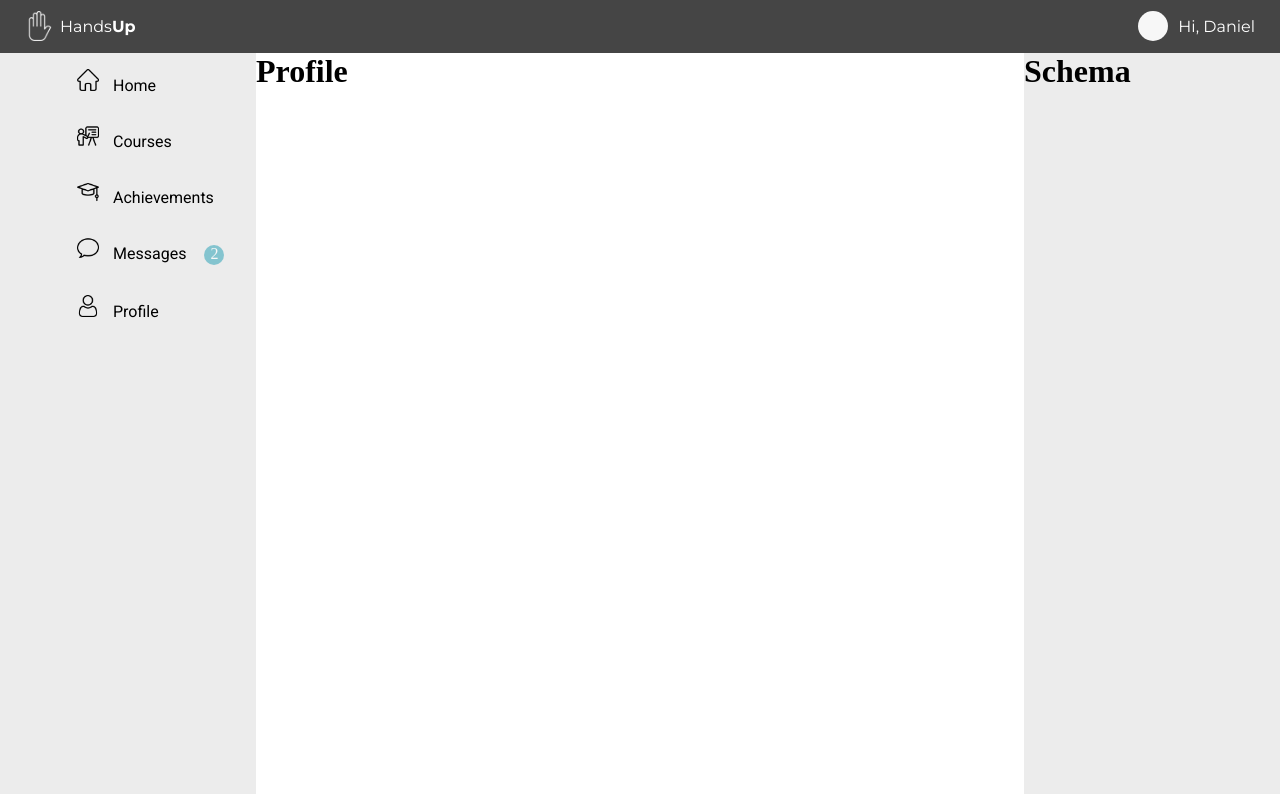
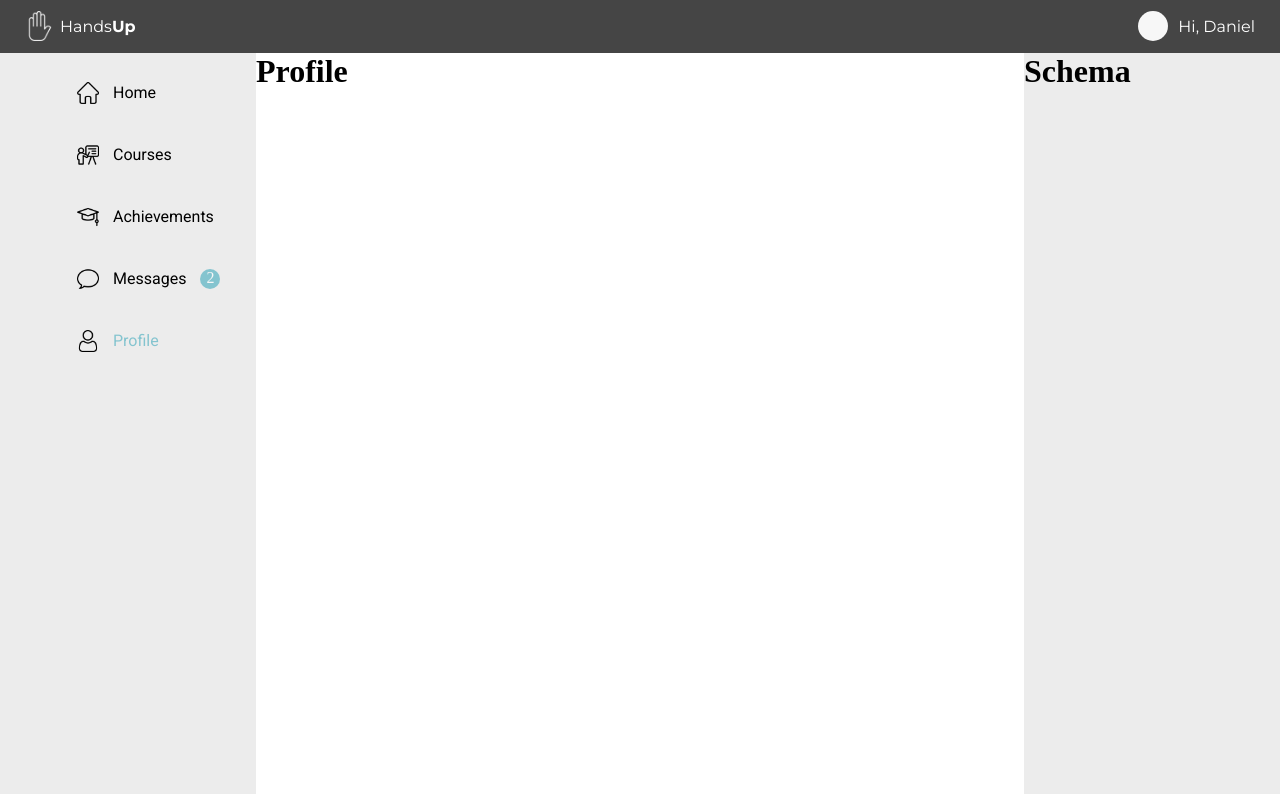
Before and after one commit to samdarrehshourian/Hands-Up, a React (Create React App) app: page /profile in a window 1280 px wide. Built offline with nearby package versions, Linux system fonts and the light colour scheme.

Commit message:
Fixed active menubar, only name not box

```diff
--- a/src/components/Layout.js
+++ b/src/components/Layout.js
@@ -1,5 +1,5 @@
 import React from 'react';
-import {BrowserRouter as Router, Route, Switch, Link} from 'react-router-dom';
+import {BrowserRouter as Router, Route, Switch, NavLink} from 'react-router-dom';
 import Home from './Home.js';
 import Courses from './Courses.js';
 import Messages from './Messages.js';
@@ -25,24 +25,24 @@ const  MenuBar = () => {
                 <ul>
                     <li>
                         <img src={homeLogo} alt="logo" />
-                        <Link to="/">Home</Link>
+                        <NavLink exact activeClassName="active" to="/">Home</NavLink>
                     </li>
                     <li>
                         <img src={coursesLogo} alt="logo" />
-                        <Link to="/courses">Courses</Link>
+                        <NavLink activeClassName="active" to="/courses">Courses</NavLink>
                     </li>
                     <li>
                         <img src={achivmentsLogo} alt="logo" />
-                        <Link to="/achievements">Achievements</Link>
+                        <NavLink activeClassName="active" to="/achievements">Achievements</NavLink>
                     </li>
                     <li>
                         <img src={messageLogo} alt="logo" />
-                        <Link to="/messages">Messages </Link>
-                        <span class="badge">2</span>
+                        <NavLink activeClassName="active" to="/messages">Messages </NavLink>
+                        <span className="badge">2</span>
                     </li>
                     <li>
                         <img src={profileLogo} alt="logo" />
-                        <Link to="/profile">Profile</Link>
+                        <NavLink activeClassName="active" to="/profile">Profile</NavLink>
                     </li>
                 </ul>
             </nav>
@@ -69,4 +69,5 @@ const  MenuBar = () => {
   );
 }
 
+
 export default MenuBar;
--- a/src/scss-style/Layout.scss
+++ b/src/scss-style/Layout.scss
@@ -23,14 +23,15 @@
         li {
             margin-bottom: 10%;
             padding-bottom: 15px;
+            display: flex;
+            align-items: center;
+            margin: 0;
 
-        }
-
-
-        img {
+            img {
             height: 22px;
             width: 22px;
             padding: 14;
+            }
         }
 
         a {
@@ -40,9 +41,13 @@
             text-decoration: none;
             padding: 14px;
 
+
+
             &:hover {
                      color: $blue;
             }
+
+
         }
         span {
             height: 20px;
@@ -54,5 +59,9 @@
             right: -10px;
             color: $lightGrey;
         }
+
+        .active{
+            color:$blue;
+        }
     }
 }
```
